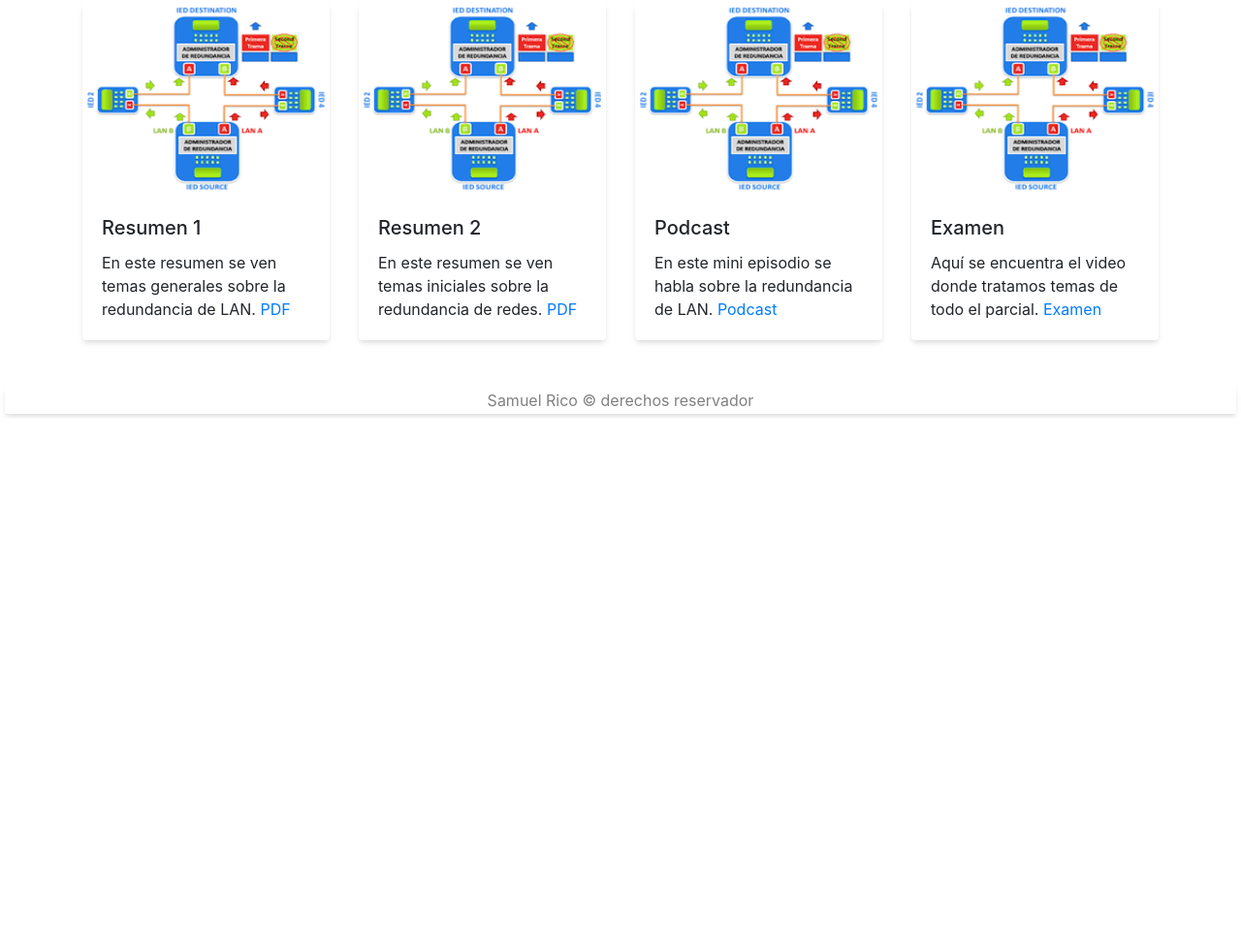
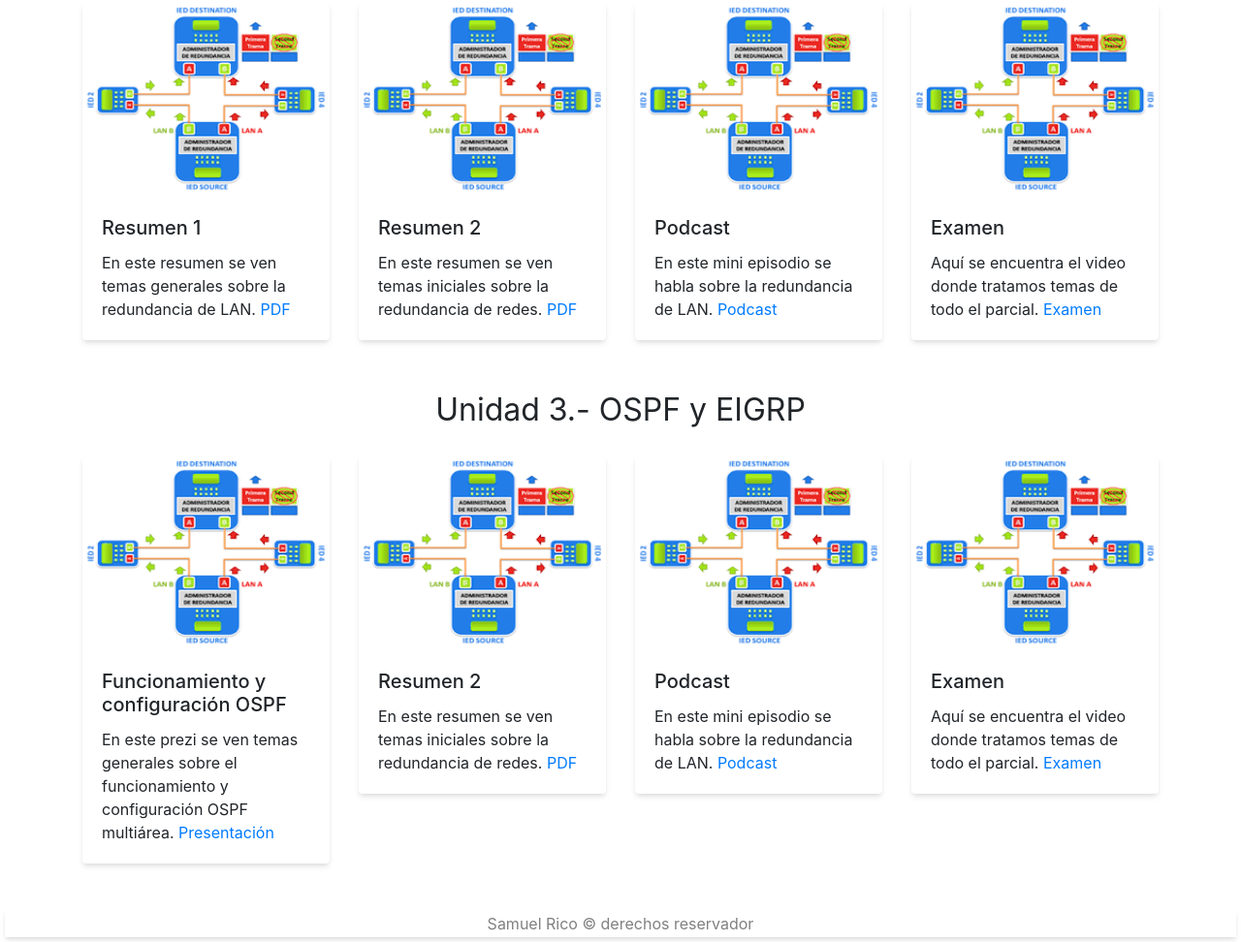
Before and after one commit to sam-07-coder/BlogRedes, a plain HTML site: page blog/articulos.html in a window 1280 px wide. Shown: the part 1041-2013 px from the top of the page at 97% size. Before the commit the page ends 1473 px from the top, so only its background shows below. Drawn offline with nearby package versions, Linux system fonts and the light colour scheme.

Commit message:
Update articulos.html
Add a new unit

```diff
--- a/blog/articulos.html
+++ b/blog/articulos.html
@@ -222,6 +222,97 @@
         </div>
       </div>
     </section>
+    <section class="container mt-5 mb-5">
+      <div>
+        <p class="unidades-txt">Unidad 3.- OSPF y EIGRP</p>
+      </div>
+      <!--Tarjetas de presentación-->
+      <div class="row justify-content-center">
+        <div class="col-12 col-sm-6 col-md-4 col-lg-3 mt-2">
+          <div class="card">
+            <img
+              src="imagenes/redundancia.png"
+              width="200"
+              height="200"
+              class="card-img-top"
+              alt="xd"
+              title="xd"
+            />
+            <div class="card-body">
+              <h5 class="card-title">Funcionamiento y configuración OSPF</h5>
+              <p class="card-text">
+                En este prezi se ven temas generales sobre
+                el funcionamiento y configuración OSPF multiárea.
+                <a target="blank" href="https://prezi.com/i/5acrfvny2kqs/ospf-redes-iii/">Presentación</a>
+              </p>
+            </div>
+          </div>
+        </div>
+
+        <div class="col-12 col-sm-6 col-md-4 col-lg-3 mt-2">
+          <div class="card">
+            <img
+              src="imagenes/redundancia.png"
+              width="200"
+              height="200"
+              class="card-img-top"
+              alt="xd"
+              title="xd"
+            />
+            <div class="card-body">
+              <h5 class="card-title">Resumen 2</h5>
+              <p class="card-text">
+                En este resumen se ven temas iniciales
+                sobre la redundancia de redes.
+                <a target="blank" href="articulos/SAMUEL ISAAC RICO ESTRADA - Act.3 Redundancia de LAN. Parte 2.pdf">PDF</a>
+              </p>
+            </div>
+          </div>
+        </div>
+
+        <div class="col-12 col-sm-6 col-md-4 col-lg-3 mt-2">
+          <div class="card">
+            <img
+              src="imagenes/redundancia.png"
+              width="200"
+              height="200"
+              class="card-img-top"
+              alt="xd"
+              title="xd"
+            />
+            <div class="card-body">
+              <h5 class="card-title">Podcast</h5>
+              <p class="card-text">
+                En este mini episodio se habla
+                sobre la redundancia de LAN.
+                <a target="blank" href="articulos/arbol de expansión.mp3">Podcast</a>
+              </p>
+            </div>
+          </div>
+        </div>
+
+        <div class="col-12 col-sm-6 col-md-4 col-lg-3 mt-2">
+          <div class="card">
+            <img
+              src="imagenes/redundancia.png"
+              width="200"
+              height="200"
+              class="card-img-top"
+              alt="xd"
+              title="xd"
+            />
+            <div class="card-body">
+              <h5 class="card-title">Examen</h5>
+              <p class="card-text">
+                Aquí se encuentra el video donde tratamos
+                temas de todo el parcial.
+                <a target="blank" href="#">Examen</a>
+              </p>
+            </div>
+          </div>
+        </div>
+      </div>
+    </section>
     <footer>
       Samuel Rico &copy derechos reservador
     </footer>
```
